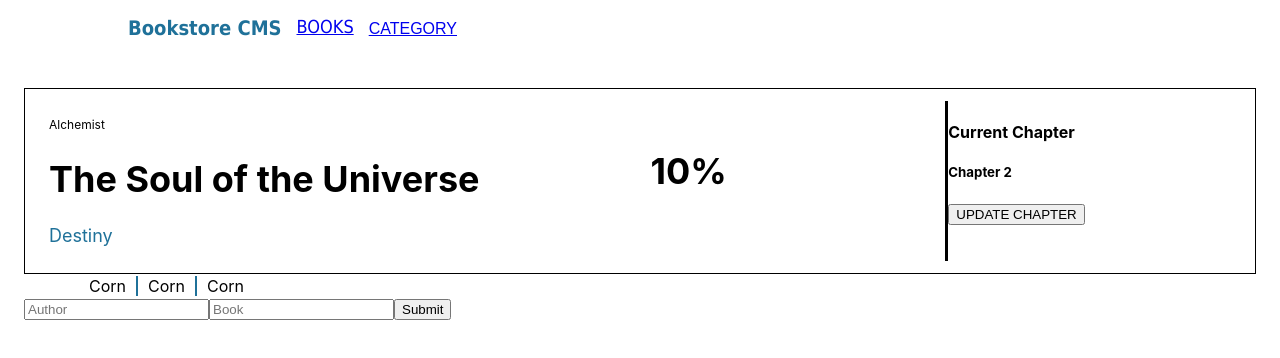
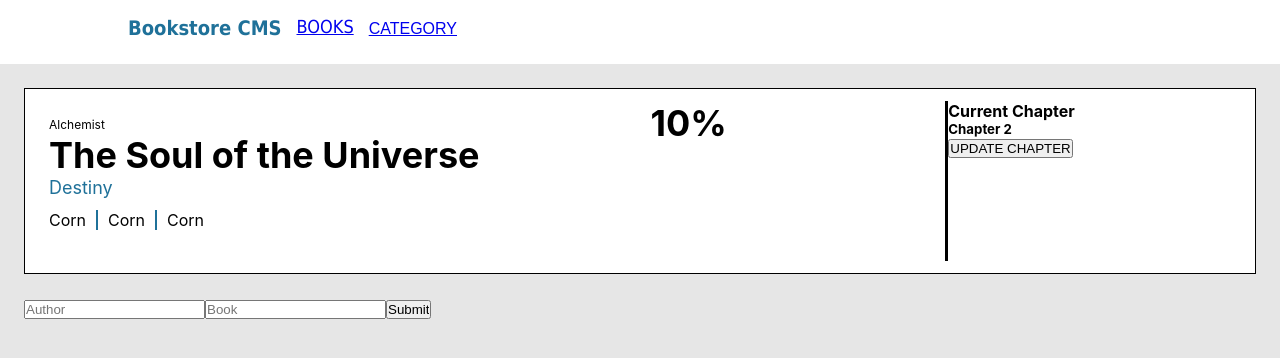
Before and after one commit to tonnymuchui/book-store, a React (Create React App) app: page / in a window 1280 px wide. Shown: the top 358 px of the page. Built offline with nearby package versions, Linux system fonts and the light colour scheme.

Commit message:
Add styling

```diff
--- a/src/App.css
+++ b/src/App.css
@@ -1,38 +1,9 @@
-.App {
-  text-align: center;
+* {
+  margin: 0;
+  padding: 0;
 }
 
-.App-logo {
-  height: 40vmin;
-  pointer-events: none;
+#root {
+  background: #e6e6e6;
+  height: 100vh;
 }
-
-@media (prefers-reduced-motion: no-preference) {
-  .App-logo {
-    animation: App-logo-spin infinite 20s linear;
-  }
-}
-
-.App-header {
-  background-color: #282c34;
-  min-height: 100vh;
-  display: flex;
-  flex-direction: column;
-  align-items: center;
-  justify-content: center;
-  font-size: calc(10px + 2vmin);
-  color: white;
-}
-
-.App-link {
-  color: #61dafb;
-}
-
-@keyframes App-logo-spin {
-  from {
-    transform: rotate(0deg);
-  }
-  to {
-    transform: rotate(360deg);
-  }
-}
```
